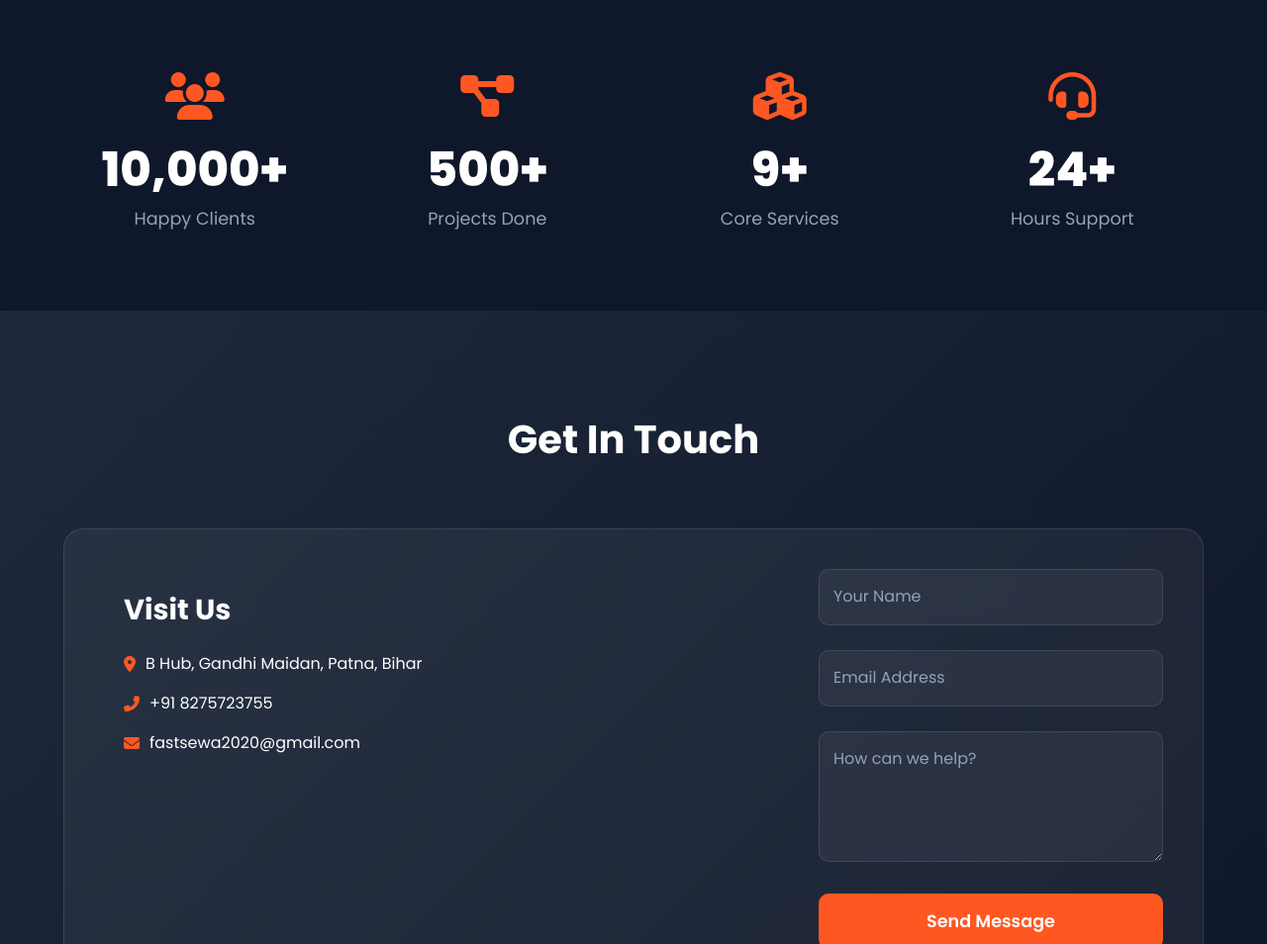
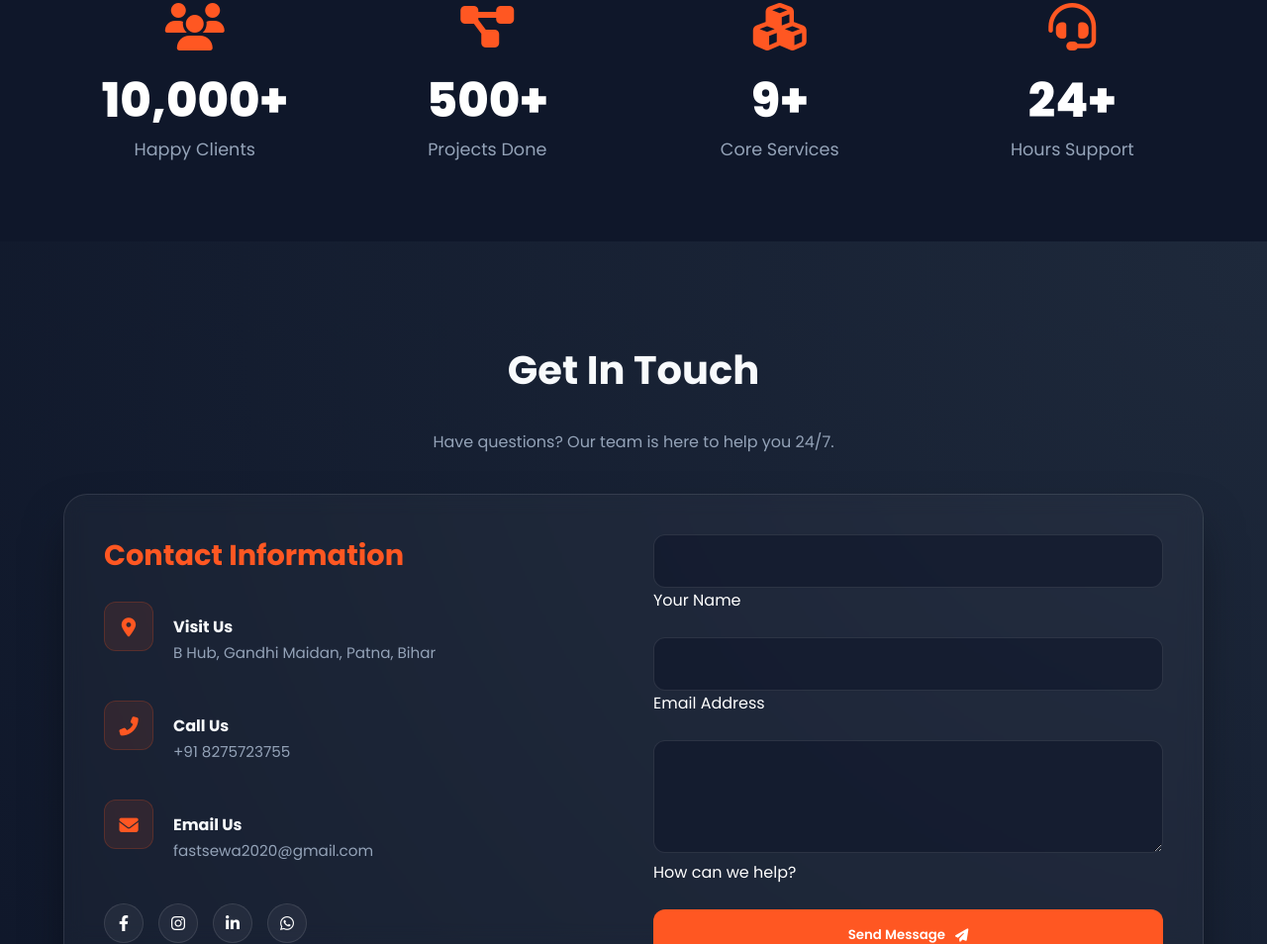
Before and after one commit to anikeshroyy/FastSewaWebsite, a plain HTML site: page frontend/index.html in a window 1280 px wide. Shown: the part 1846-2800 px from the top of the page at 99% size. Drawn offline with nearby package versions, Linux system fonts and the light colour scheme.

Commit message:
Updated Contact Section

```diff
--- a/frontend/css/style.css
+++ b/frontend/css/style.css
@@ -515,8 +515,8 @@ ul {
     text-align: center;
     font-size: 2.5rem;
     font-weight: 700;
-    color: var(--dark);
-    margin-bottom: 60px;
+    color: var(--light);
+    margin-bottom: 30px;
 }
 
 .section-title span {
@@ -634,86 +634,124 @@ ul {
     font-size: 1.1rem;
 }
 
-/* --- CONTACT --- */
+/* CONTACT SECTION */
+
 .contact-section {
     padding: 100px 0;
-    background: linear-gradient(135deg, #1e293b 0%, #0f172a 100%);
+    background: radial-gradient(circle at top right, #1e293b, #0f172a);
     color: white;
 }
 
+.section-subtitle {
+    text-align: center;
+    color: #94a3b8;
+    margin-bottom: 40px;
+}
+
 .contact-wrapper {
-    display: flex;
-    flex-wrap: wrap;
-    gap: 50px;
-    margin-top: 50px;
-    background: rgba(255, 255, 255, 0.05);
-    border-radius: 20px;
+    display: grid;
+    grid-template-columns: 1fr 1fr;
+    gap: 40px;
+    background: rgba(255, 255, 255, 0.03);
+    backdrop-filter: blur(10px);
+    border-radius: 24px;
     padding: 40px;
     border: 1px solid rgba(255, 255, 255, 0.1);
+    box-shadow: 0 25px 50px -12px rgba(0, 0, 0, 0.5);
 }
 
-.contact-info {
-    flex: 1;
-    min-width: 300px;
-    padding: 20px;
-}
+/* Info Side */
+.info-card { margin-bottom: 30px; }
+.info-title { font-size: 1.8rem; margin-bottom: 25px; color: var(--primary); }
 
-.form-group {
-    position: relative;
+.info-item {
+    display: flex;
+    align-items: center;
+    gap: 20px;
     margin-bottom: 25px;
-}
-
-.form-group input,
-.form-group select,
-.form-group textarea {
-    width: 100%;
-    padding: 15px;
-    background: rgba(255, 255, 255, 0.05);
-    border: 1px solid rgba(255, 255, 255, 0.1);
-    color: white;
-    border-radius: 10px;
-    font-size: 1rem;
-    outline: none;
     transition: 0.3s;
 }
 
-.form-group label {
-    position: absolute;
-    left: 15px;
-    top: 15px;
-    color: #94a3b8;
-    pointer-events: none;
+.icon-box {
+    width: 50px;
+    height: 50px;
+    background: rgba(255, 87, 34, 0.1);
+    border-radius: 12px;
+    display: flex;
+    align-items: center;
+    justify-content: center;
+    color: var(--primary);
+    font-size: 1.2rem;
+    border: 1px solid rgba(255, 87, 34, 0.2);
+}
+
+.info-item h4 { font-size: 1rem; margin-bottom: 2px; color: #f8fafc; }
+.info-item p { color: #94a3b8; font-size: 0.95rem; }
+
+/* Socials */
+.social-links { display: flex; gap: 15px; margin-top: 30px; }
+.social-links a {
+    width: 40px;
+    height: 40px;
+    border-radius: 50%;
+    background: rgba(255,255,255,0.05);
+    display: flex;
+    align-items: center;
+    justify-content: center;
+    color: white;
+    transition: 0.3s;
+    border: 1px solid rgba(255,255,255,0.1);
+}
+.social-links a:hover {
+    background: var(--primary);
+    transform: translateY(-3px);
+    border-color: var(--primary);
+}
+
+/* Form Styles */
+.form-group { position: relative; margin-bottom: 25px; }
+.form-group input, .form-group textarea {
+    width: 100%;
+    padding: 16px;
+    background: rgba(15, 23, 42, 0.6);
+    border: 1px solid rgba(255, 255, 255, 0.1);
+    color: white;
+    border-radius: 12px;
     transition: 0.3s;
 }
 
-.form-group input:focus~label,
-.form-group input:not(:placeholder-shown)~label,
-.form-group textarea:focus~label,
-.form-group textarea:not(:placeholder-shown)~label {
-    top: -12px;
-    left: 10px;
-    font-size: 0.8rem;
-    background: var(--dark);
-    padding: 0 5px;
-    color: var(--primary);
+.form-group input:focus {
+    border-color: var(--primary);
+    box-shadow: 0 0 15px rgba(255, 87, 34, 0.2);
 }
 
-.btn-block {
+/* Submit Button */
+.btn-submit {
     width: 100%;
-    padding: 15px;
-    border-radius: 10px;
-    border: none;
+    padding: 16px;
     background: var(--primary);
     color: white;
-    font-size: 1.1rem;
+    border: none;
+    border-radius: 12px;
+    font-weight: 600;
+    display: flex;
+    align-items: center;
+    justify-content: center;
+    gap: 10px;
     cursor: pointer;
-    transition: 0.3s;
-    font-weight: 600;
+    transition: 0.4s;
 }
 
-.btn-block:hover {
-    background: white;
-    color: var(--primary);
+.btn-submit:hover {
+    background: #ff7043;
+    transform: translateY(-2px);
+    box-shadow: 0 10px 20px rgba(255, 87, 34, 0.3);
+}
+
+/* Responsive */
+@media (max-width: 992px) {
+    .contact-wrapper { grid-template-columns: 1fr; padding: 30px; }
+    .contact-section { padding: 60px 0; }
 }
 
 /* --- PREMIUM APP DOWNLOAD POPUP --- */
--- a/frontend/index.html
+++ b/frontend/index.html
@@ -177,17 +177,49 @@
 
     <section id="contact" class="contact-section">
     <div class="container">
-            <h2 class="section-title text-white" style="color: white !important;">Get In Touch</h2>
+        <h2 class="section-title">Get In Touch</h2>
+        <p class="section-subtitle">Have questions? Our team is here to help you 24/7.</p>
+
         <div class="contact-wrapper reveal">
             <div class="contact-info">
-                    <h3 style="margin-bottom: 20px; font-size: 1.8rem;">Visit Us</h3>
-                    <p style="margin-bottom: 15px; display:flex; align-items:center; gap:10px;"><i
-                            class="fas fa-map-marker-alt" style="color:var(--primary)"></i> B Hub, Gandhi Maidan, Patna,
-                        Bihar</p>
-                    <p style="margin-bottom: 15px; display:flex; align-items:center; gap:10px;"><i
-                            class="fas fa-phone-alt" style="color:var(--primary)"></i> +91 8275723755</p>
-                    <p style="margin-bottom: 15px; display:flex; align-items:center; gap:10px;"><i
-                            class="fas fa-envelope" style="color:var(--primary)"></i> fastsewa2020@gmail.com</p>
+                <div class="info-card">
+                    <h3 class="info-title">Contact Information</h3>
+
+                    <div class="info-item">
+                        <div class="icon-box"><i class="fas fa-map-marker-alt"></i></div>
+                        <div>
+                            <h4>Visit Us</h4>
+                            <p>B Hub, Gandhi Maidan, Patna, Bihar</p>
+                        </div>
+                    </div>
+
+                    <div class="info-item">
+                        <div class="icon-box"><i class="fas fa-phone-alt"></i></div>
+                        <div>
+                            <h4>Call Us</h4>
+                            <p>+91 8275723755</p>
+                        </div>
+                    </div>
+
+                    <div class="info-item">
+                        <div class="icon-box"><i class="fas fa-envelope"></i></div>
+                        <div>
+                            <h4>Email Us</h4>
+                            <p>fastsewa2020@gmail.com</p>
+                        </div>
+                    </div>
+
+                    <div class="social-links">
+                        <a href="#"><i class="fab fa-facebook-f"></i></a>
+                        <a href="#"><i class="fab fa-instagram"></i></a>
+                        <a href="#"><i class="fab fa-linkedin-in"></i></a>
+                        <a href="https://wa.me/918275723755"><i class="fab fa-whatsapp"></i></a>
+                    </div>
+                </div>
+<!--
+                <div class="map-container">
+                    <iframe src="https://www.google.com/maps/embed?pb=!1m18!1m12!1m3!1d3597.741870404314!2d85.1413812!3d25.6135835!2m3!1f0!2f0!3f0!3m2!1i1024!2i768!4f13.1!3m3!1m2!1s0x39ed59002384959b%3A0x6b4904b68e0e64b7!2sB-HUB!5e0!3m2!1sen!2sin!4v1700000000000" width="100%" height="200" style="border:0; border-radius: 15px;" allowfullscreen="" loading="lazy"></iframe>
+                </div> -->
             </div>
 
             <div class="contact-form-box">
@@ -204,7 +236,10 @@
                         <textarea name="message" id="message" rows="4" placeholder=" " required></textarea>
                         <label>How can we help?</label>
                     </div>
-                        <button type="submit" class="btn-block">Send Message</button>
+                    <button type="submit" class="btn-submit">
+                        <span>Send Message</span>
+                        <i class="fas fa-paper-plane"></i>
+                    </button>
                 </form>
             </div>
         </div>
--- a/frontend/js/script.js
+++ b/frontend/js/script.js
@@ -118,24 +118,39 @@ document.addEventListener('DOMContentLoaded', function () {
     // ======================================================
     // 5. CONTACT FORM & EMAIL JS
     // ======================================================
-    if (typeof emailjs !== 'undefined') {
-        emailjs.init("82w8_I7wL3TeHxJa6");
-    }
+ const contactForm = document.getElementById("contactForm");
 
-    const contactForm = document.getElementById("contactForm");
 if (contactForm) {
     contactForm.addEventListener("submit", function (e) {
         e.preventDefault();
+
         const btn = this.querySelector('button');
-            btn.innerHTML = 'Sending...';
+        const originalContent = btn.innerHTML;
+
+        // Visual Feedback: Loading State
+        btn.disabled = true;
+        btn.innerHTML = `<i class="fas fa-spinner fa-spin"></i> Sending...`;
+        btn.style.opacity = "0.7";
+
         emailjs.sendForm("service_ap93y7a", "template_hvuzvq9", this)
             .then(() => {
-                    alert("✅ Message sent successfully!");
+                // Success: Update UI
+                btn.innerHTML = `<i class="fas fa-check"></i> Sent Successfully!`;
+                btn.style.background = "#10b981"; // Green color
                 this.reset();
-                    btn.innerHTML = 'Send Message';
+
+                setTimeout(() => {
+                    btn.disabled = false;
+                    btn.innerHTML = originalContent;
+                    btn.style.background = ""; // Revert to CSS default
+                    btn.style.opacity = "1";
+                }, 4000);
             }, (err) => {
-                    alert("❌ Failed to send.");
-                    btn.innerHTML = 'Send Message';
+                // Error handling
+                alert("❌ Failed to send. Please try again or call us.");
+                btn.disabled = false;
+                btn.innerHTML = originalContent;
+                btn.style.opacity = "1";
             });
     });
 }
```
Lines whose indentation alone changed are shown as unchanged.
